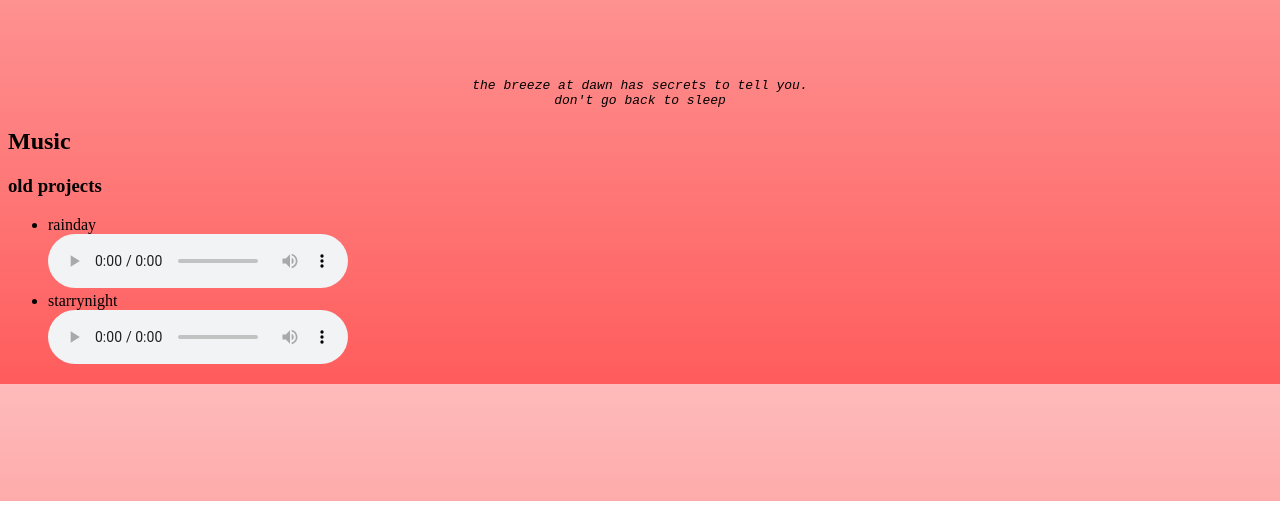
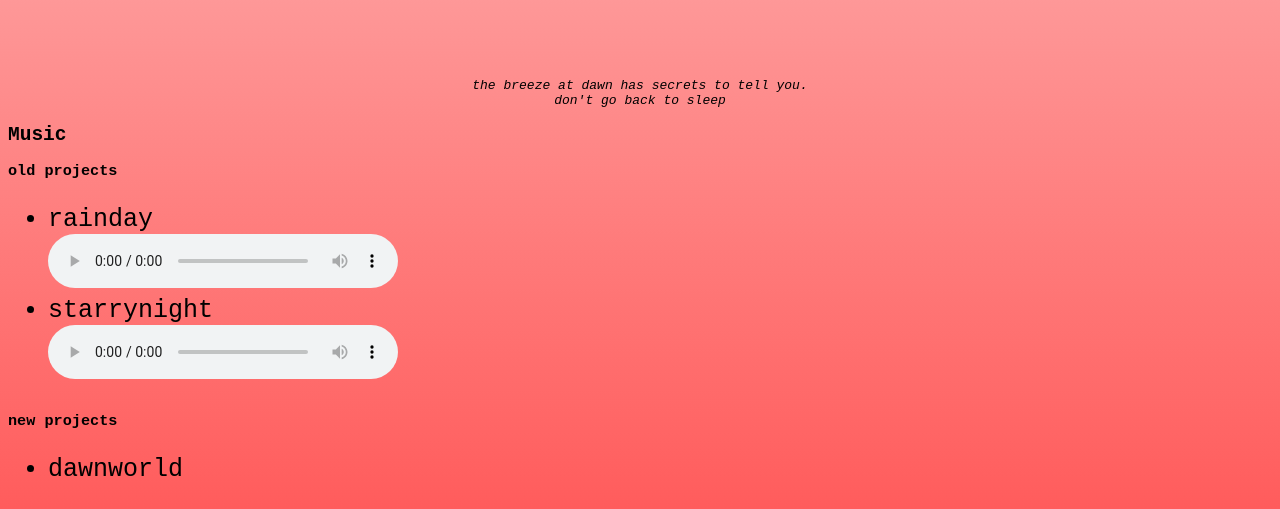
Before and after one commit to jinlee06/dawn-world, a plain HTML site: page index.html in a window 1280 px wide. Shown: the part 299-808 px from the top of the page. Drawn offline with Linux system fonts and the light colour scheme.

Commit message:
code 11/16

```diff
--- a/index.html
+++ b/index.html
@@ -26,5 +26,9 @@
           Your browser does not support the audio element
           </audio>
       </ul>
+    <h3>new projects</h3>
+      <ul>
+        <li>dawnworld</li>
+      </ul>
 </body>
 </html>
--- a/style.css
+++ b/style.css
@@ -11,6 +11,14 @@ p {
   text-align: center;
 }
 
+h2 {
+  font-family: monospace;
+}
+
+h3 {
+  font-family: monospace;
+}
+
 body {
   background: #febbbb; /* Old browsers */
   background: -moz-linear-gradient(top,  #febbbb 0%, #fe9090 45%, #ff5c5c 100%); /* FF3.6-15 */
@@ -18,3 +26,17 @@ body {
   background: linear-gradient(to bottom,  #febbbb 0%,#fe9090 45%,#ff5c5c 100%); /* W3C, IE10+, FF16+, Chrome26+, Opera12+, Safari7+ */
   filter: progid:DXImageTransform.Microsoft.gradient( startColorstr='#febbbb', endColorstr='#ff5c5c',GradientType=0 ); /* IE6-9 */
 }
+
+audio {
+  width: 350px;
+}
+
+ul {
+  font-style: bold;
+  font-family: monospace;
+  font-size: 25px;
+}
+
+a {
+  cursor: url("https://i.gifer.com/ZUiY.gif"), default;
+}
```
